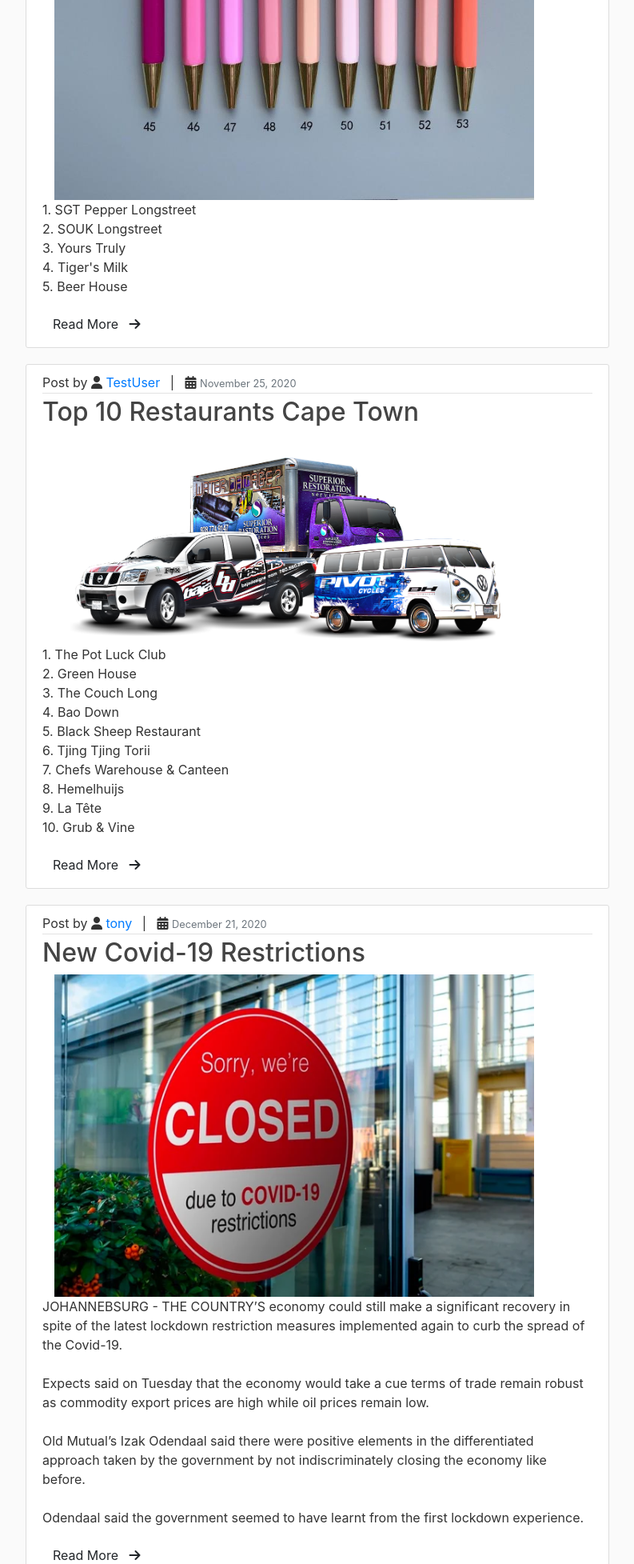
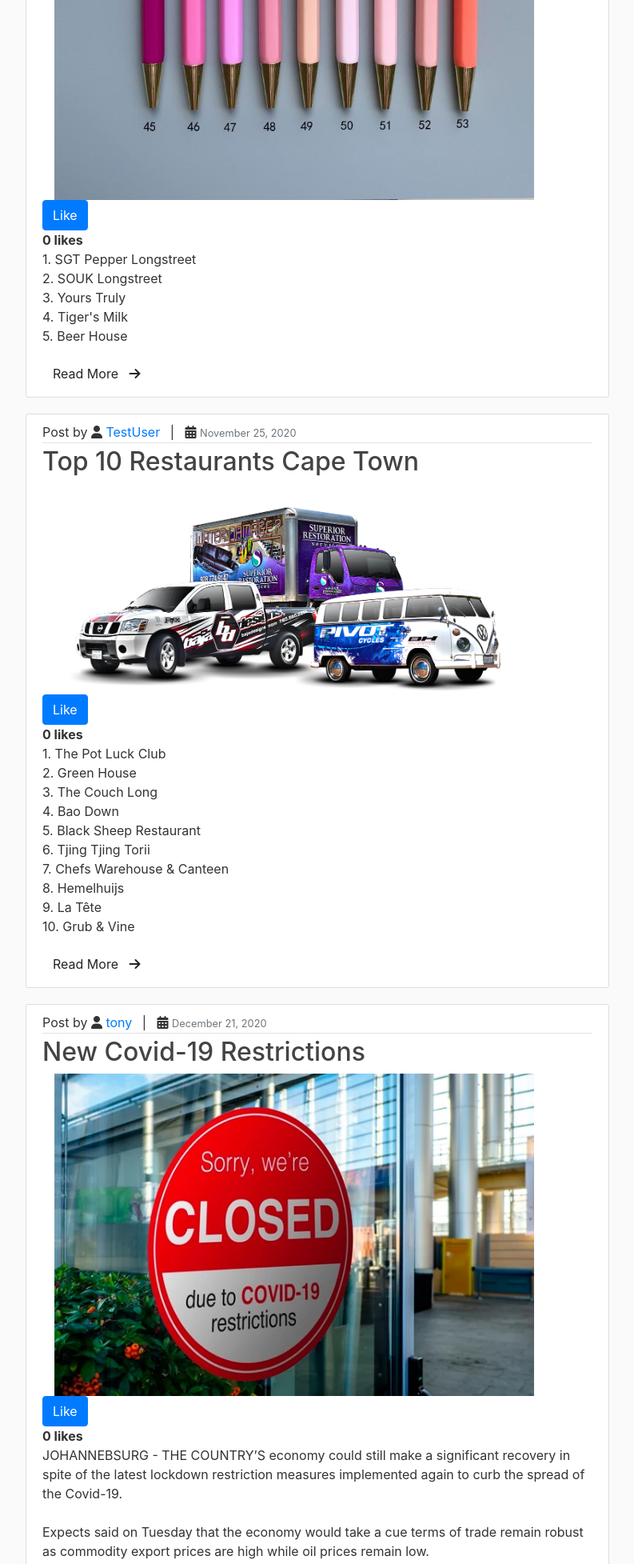
Before and after one commit to TonderaiChinya/hospitality-site, a Django app: page / in a window 1280 px wide. Shown: the part 556-2511 px from the top of the page at 80% size, without its empty margins (53-846 px from the left). Run offline with Django 3.2, Linux system fonts and the light colour scheme; data comes from the database, SQL or seed files in the repository; both versions use the stored data as it was after the commit; data that the repository does not hold is empty; some libraries are stand-ins or nearby versions.

Commit message:
added like function

```diff
--- a/hospSite/blog/templates/blog/home.html
+++ b/hospSite/blog/templates/blog/home.html
@@ -13,7 +13,15 @@
                 <img src="{{ post.post_image.url }}" alt="{{ post.title }}" class="img">
               </div>
             </div>
-
+            <form action="{% url 'posts:like-post'%}" method="POST">
+              <input type="hidden" name="post_id" value="{{ post.id }}">
+              {% if user not in post.liked.all %}
+                <button class="btn btn-primary" type="submit">Like</button>
+              {% else %}
+                <button class="btn btn-danger" type="submit">Unlike</button>
+              {% endif %}
+            </form>
+            <strong>{{ post.liked.all.count }} likes</strong>
 
             <p class="article-content">{{ post.content }}</p>
             <button class="btn post-btn"> Read More &nbsp; <i class="fa fa-arrow-right"></i></button>
--- a/hospSite/blog/urls.py
+++ b/hospSite/blog/urls.py
@@ -1,10 +1,13 @@
 from django.urls import path
 from . import views
-# from .views import HomeView
+from .views import like_post
+
+app_name = 'blog-home'
 
 urlpatterns = [
     path('', views.home, name='blog-home'),
     path('about/', views.about, name='blog-about'),
+    path('like/', like_post, name='like-post'),
 ]
 
 # urlspatterns = [
--- a/hospSite/blog/views.py
+++ b/hospSite/blog/views.py
@@ -1,11 +1,13 @@
-from django.shortcuts import render
+from django.shortcuts import render, redirect
 # from django.views.generic import ListView, DetailView
-from .models import Post
+from .models import Post, Like
 
 
 def home(request):
+
     context = {
-        'posts': Post.objects.all()
+        'posts': Post.objects.all(),
+        'user' : request.user,
     }
     return render(request, 'blog/home.html', context)
 
@@ -13,6 +15,29 @@ def home(request):
 def about(request):
     return render(request, 'blog/about.html', {'title': 'About'})
 
+
+def like_post(request):
+    user = request.user
+    if request.method == 'POST':
+        post_id = request.POST.get('post_id')
+        post_obj = Post.objects.get(id=post_id)
+
+        if user in post_obj.liked.all():
+            post_obj.liked.remove()
+        else:
+            post_obj.liked.add(user)
+
+        like, created = Like.objects.get_or_create(user=user, post_id=post_id)
+
+        if not created:
+            if like.value == 'Like':
+                like.value = 'Unlike'
+            else:
+                like.value = 'Like'
+
+        like.save()
+    return redirect('posts:blog-home')
+
 # class HomeView(ListView):
 #     model = Post
 #     template_name = 'home.html'
--- a/hospSite/hospSite/settings.py
+++ b/hospSite/hospSite/settings.py
@@ -40,6 +40,7 @@ INSTALLED_APPS = [
     'django.contrib.sessions',
     'django.contrib.messages',
     'django.contrib.staticfiles',
+
 ]
 
 MIDDLEWARE = [
--- a/hospSite/hospSite/urls.py
+++ b/hospSite/hospSite/urls.py
@@ -27,7 +27,7 @@ urlpatterns = [
     path('profile/', users_views.profile, name='profile'),
     path('login/', auth_views.LoginView.as_view(template_name='users/login.html'), name='login'),
     path('logout/', auth_views.LogoutView.as_view(template_name='users/logout.html'), name='logout'),
-    path('', include('blog.urls')),
+    path('', include('blog.urls', namespace='blog-home')),
 
 ]
 
```
Also changed, not shown: hospSite/db.sqlite3.
